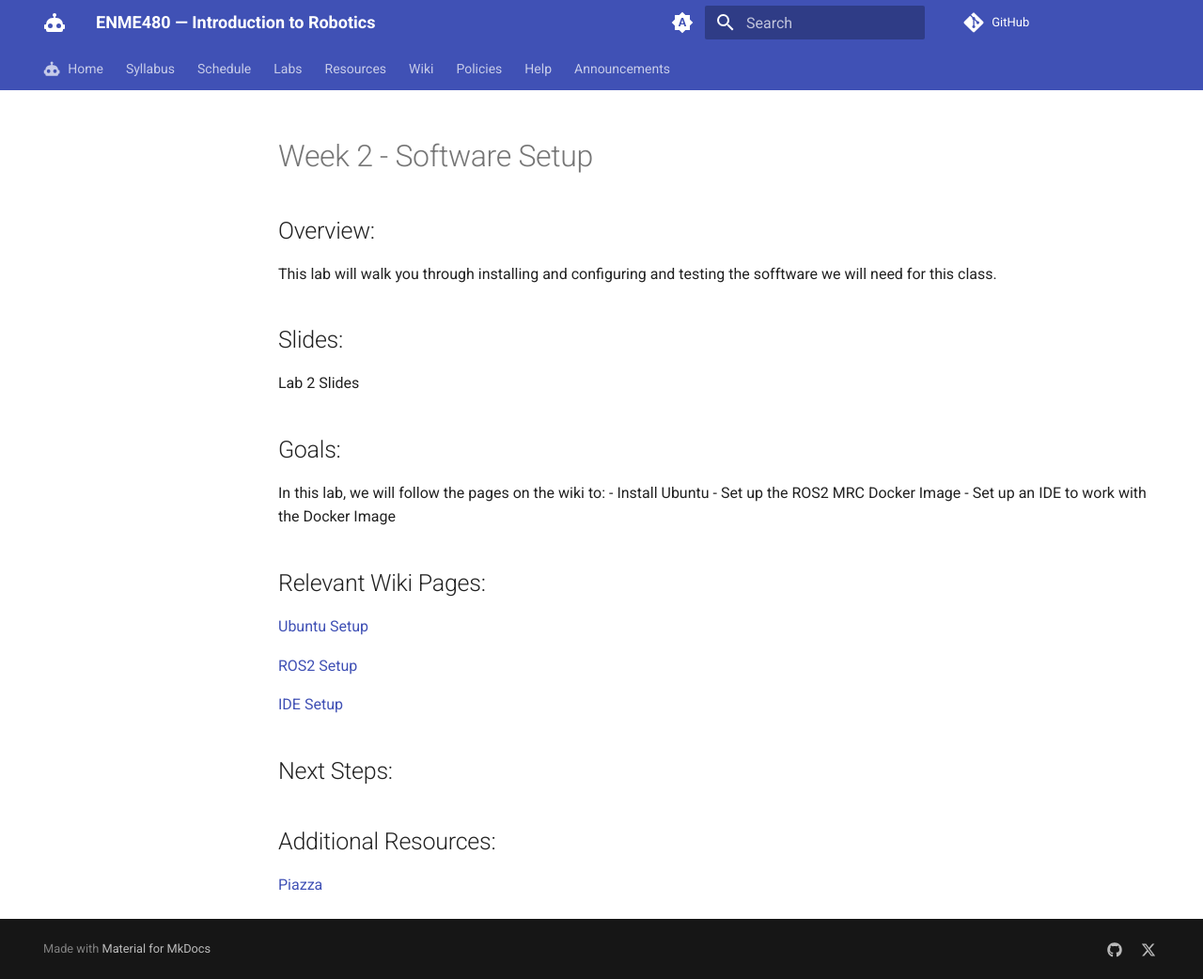
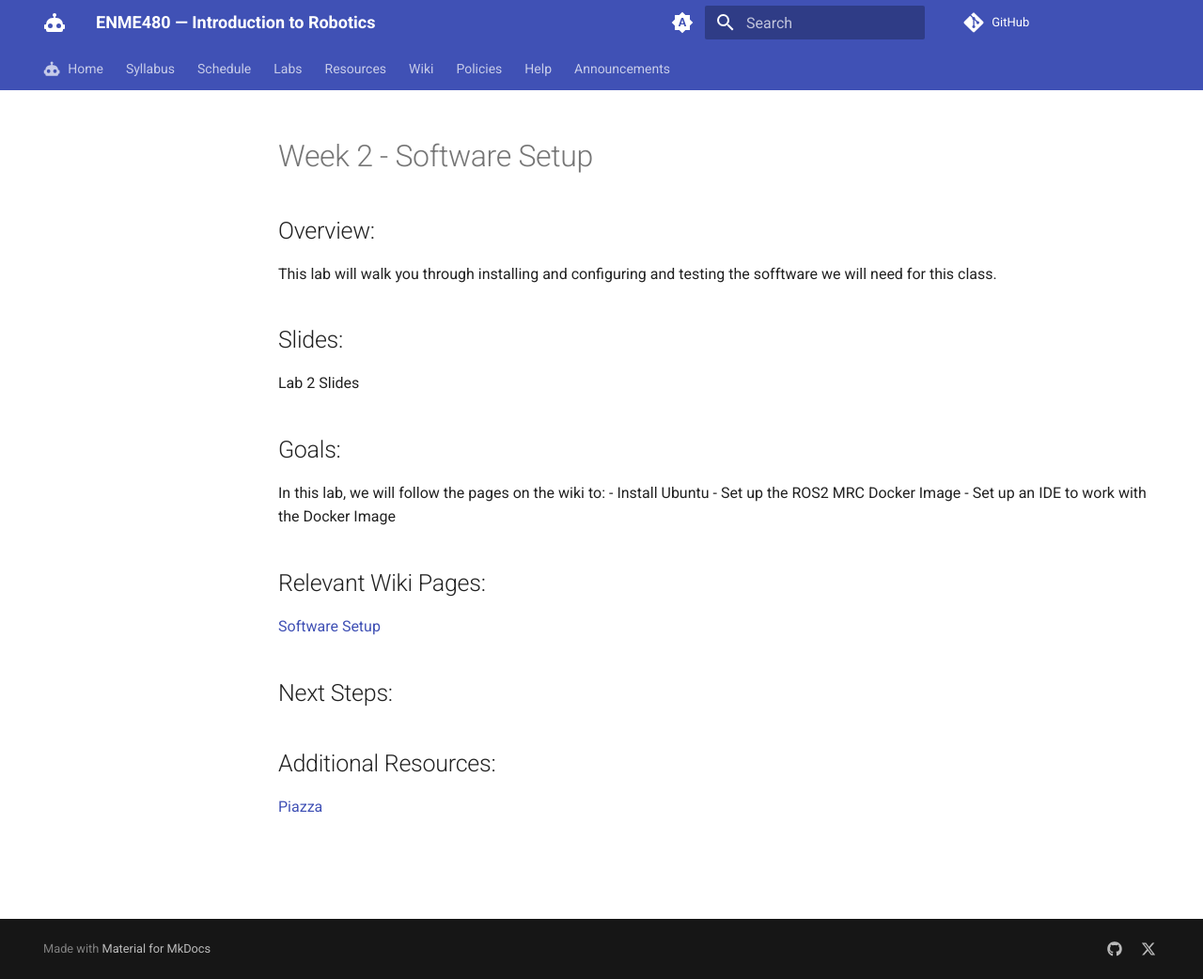
Before and after one commit to ENME480/enme480.github.io, an MkDocs documentation site: the page built from docs/_labcode/Week 2 - Ubuntu & Python Intro/README.md, in a window 1280 px wide and 1042 px high. Shown: the whole window at 94% size. Built offline with MkDocs 1.6.1 and Material for MkDocs 9.7.7, drawn with Linux system fonts in a browser that asks for light colours; plug-ins that fetch from the network failed and are left out; comment, search, counter and statistics services are not loaded; the version menu is left out.

```diff
--- a/docs/_labcode/Week 2 - Ubuntu & Python Intro/README.md
+++ b/docs/_labcode/Week 2 - Ubuntu & Python Intro/README.md
@@ -13,11 +13,7 @@ In this lab, we will follow the pages on the wiki to:
 - Set up an IDE to work with the Docker Image
 
 ## Relevant Wiki Pages:
-[Ubuntu Setup](https://enme480.github.io/ubuntu-setup/)
-
-[ROS2 Setup](https://enme480.github.io/ros-setup/)
-
-[IDE Setup](https://enme480.github.io/dev-environment/)
+[Software Setup](https://enme480.github.io/ubuntu-setup/)
 
 ## Next Steps:
 
```
Also changed, not shown: docs/ubuntu-setup.md (+1 -4 lines).
